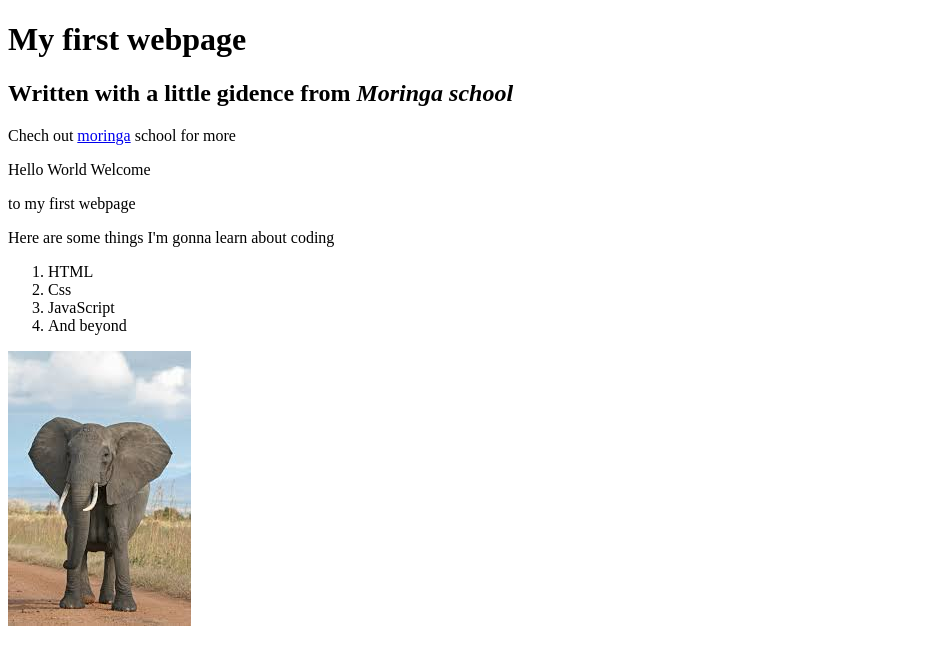
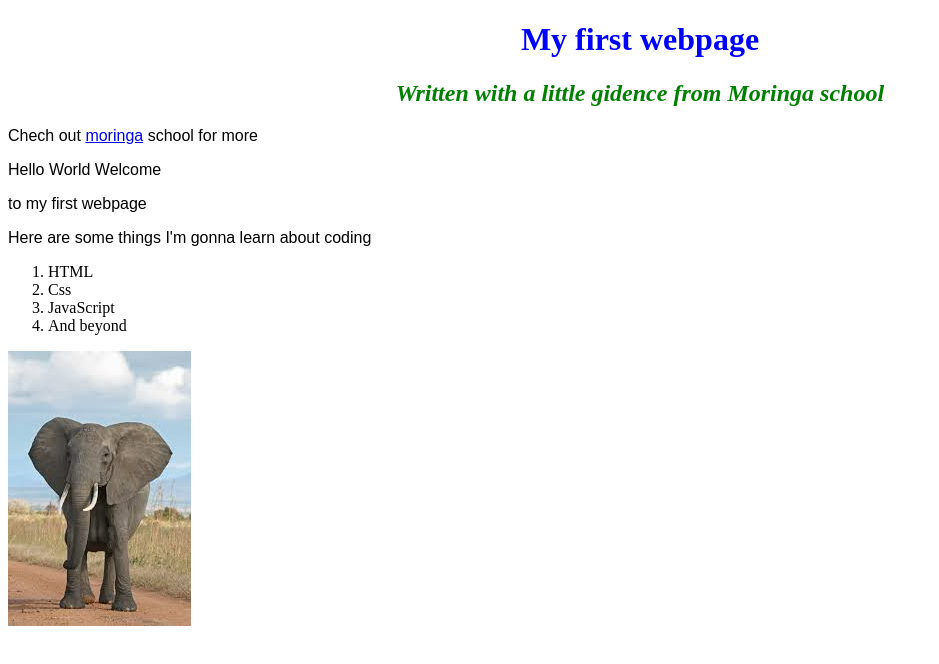
Before and after one commit to tevislin/my-first-web-page, a plain HTML site: page my-first-website.html in a window 1280 px wide. Shown: the whole page, without its empty margins (0-939 px from the left). Drawn offline with Linux system fonts and the light colour scheme.

Commit message:
added css files

```diff
--- a/my-first-website.html
+++ b/my-first-website.html
@@ -2,6 +2,7 @@
 <html>
   <head>
     <title>My first web page</title>
+    <link rel="stylesheet" href="style.css" />
   </head>
   <body>
     <h1>My first <strong>webpage</strong></h1>
--- a/style.css
+++ b/style.css
@@ -0,0 +1,17 @@
+h1 {
+  color: blue;
+  text-align: center;
+}
+h2 {
+  color: green;
+  font-style: italic;
+  text-align: center;
+}
+
+p {
+  font-family: sans-serif;
+}
+
+ul {
+  line-height: 40px;
+}
```
